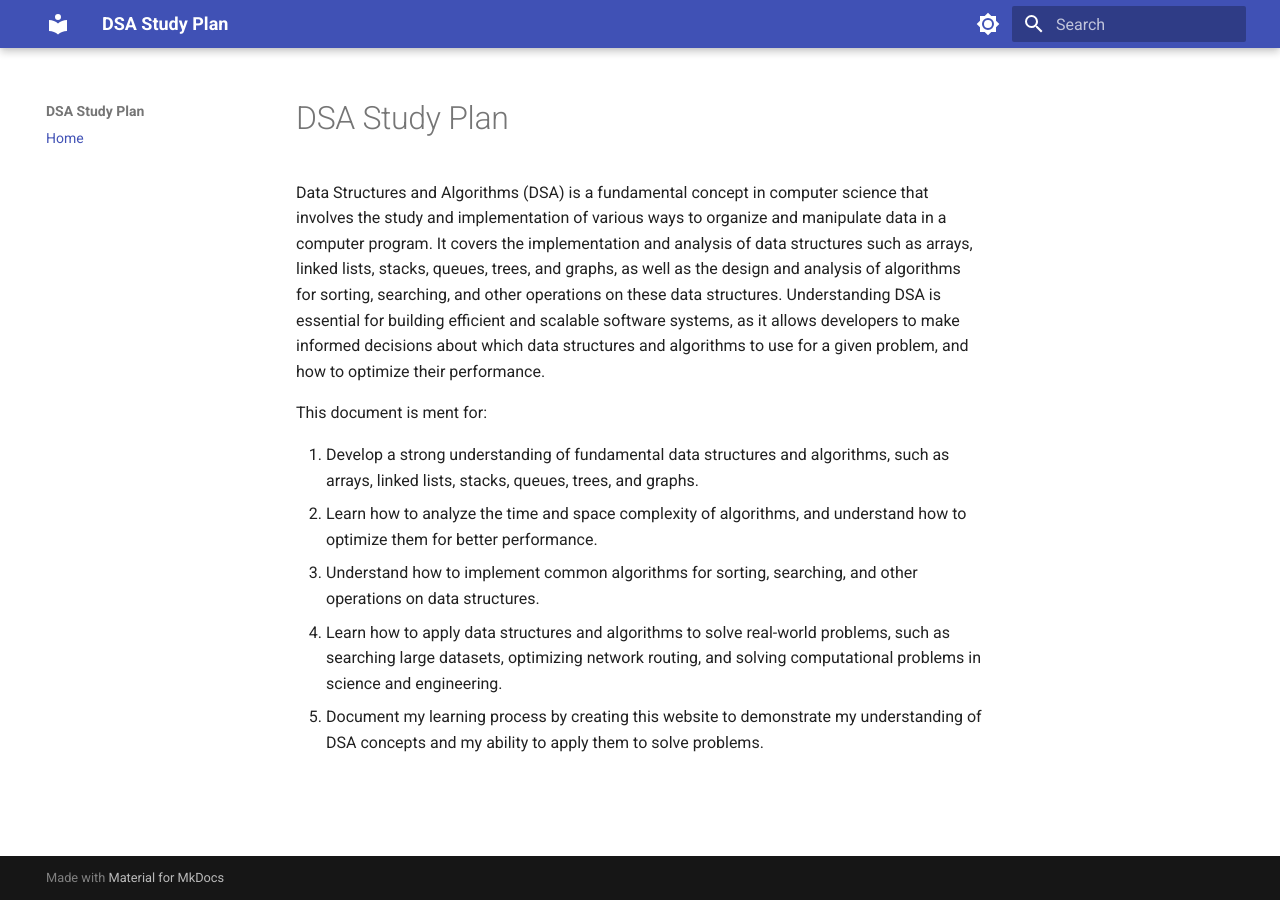
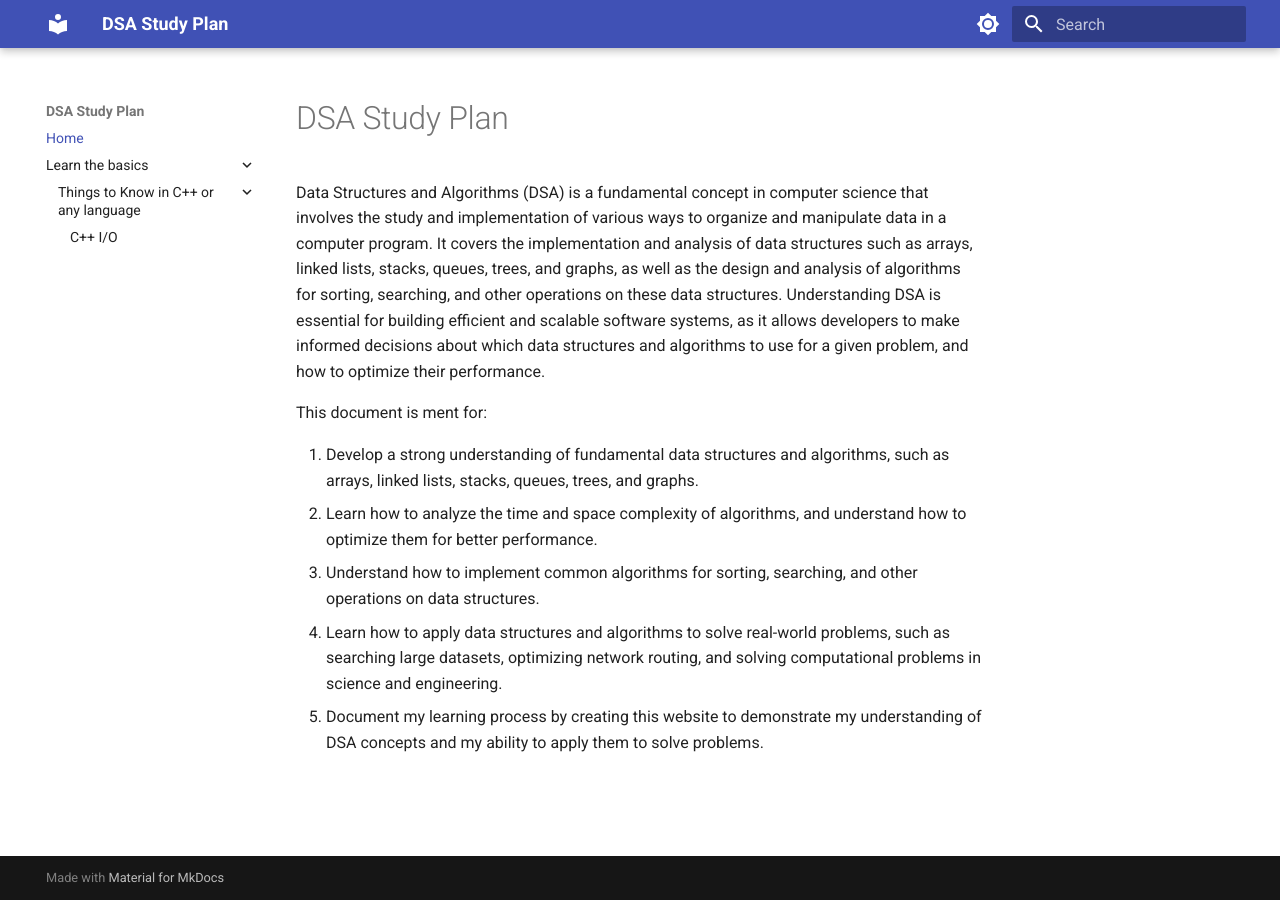
Before and after one commit to yukidaruma905/DSA_Study_Plan, an MkDocs documentation site: the page built from docs/index.md, in a window 1280 px wide. Built offline with MkDocs 1.6.1 and Material for MkDocs 9.7.7, drawn with Linux system fonts in a browser that asks for light colours.

Commit message:
mkdocs.yaml - Code blocks, Navigation and Font
- Changes the docoument font to "Roboto Mono".
- Fixes the Navigation setup to make files indent.
- Adds Code blocks support with a copy button.

```diff
--- a/mkdocs.yml
+++ b/mkdocs.yml
@@ -2,11 +2,18 @@ site_name: DSA Study Plan
 theme:
     name: material
     features:
+    # Search-box settings
       - search.suggest
       - search.highlight
       - search.tabs.link
+    # Navigation settings
+      - navigation.instant
+      - navigation.expand
+      - navigation.path
+    # Code-block copy button
+      - content.code.copy
+
     palette:
-
       # Palette toggle for light mode
       - media: "(prefers-color-scheme: light)"
         scheme: default
@@ -20,9 +27,21 @@ theme:
         toggle:
           icon: material/brightness-4
           name: Switch to light mode
+    font:
+      code: Roboto Mono
 
 plugins:
   - search
 
+markdown_extensions:
+  - pymdownx.highlight:
+      anchor_linenums: true
+  - pymdownx.inlinehilite
+  - pymdownx.snippets
+  - pymdownx.superfences
+
 nav:
   - Home: index.md
+  - Learn the basics:
+    - Things to Know in C++ or any language:
+      - C++ I/O: cpp_Input_and_Output.md
```
